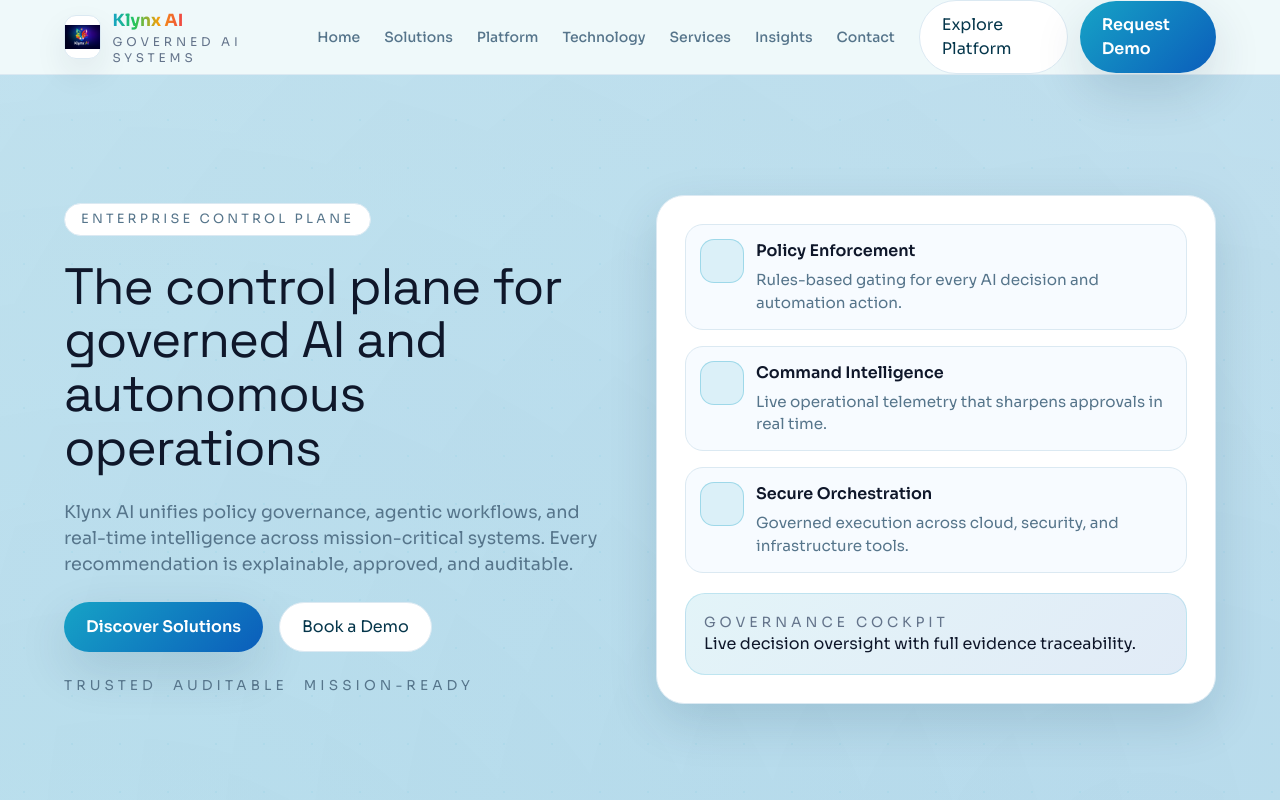
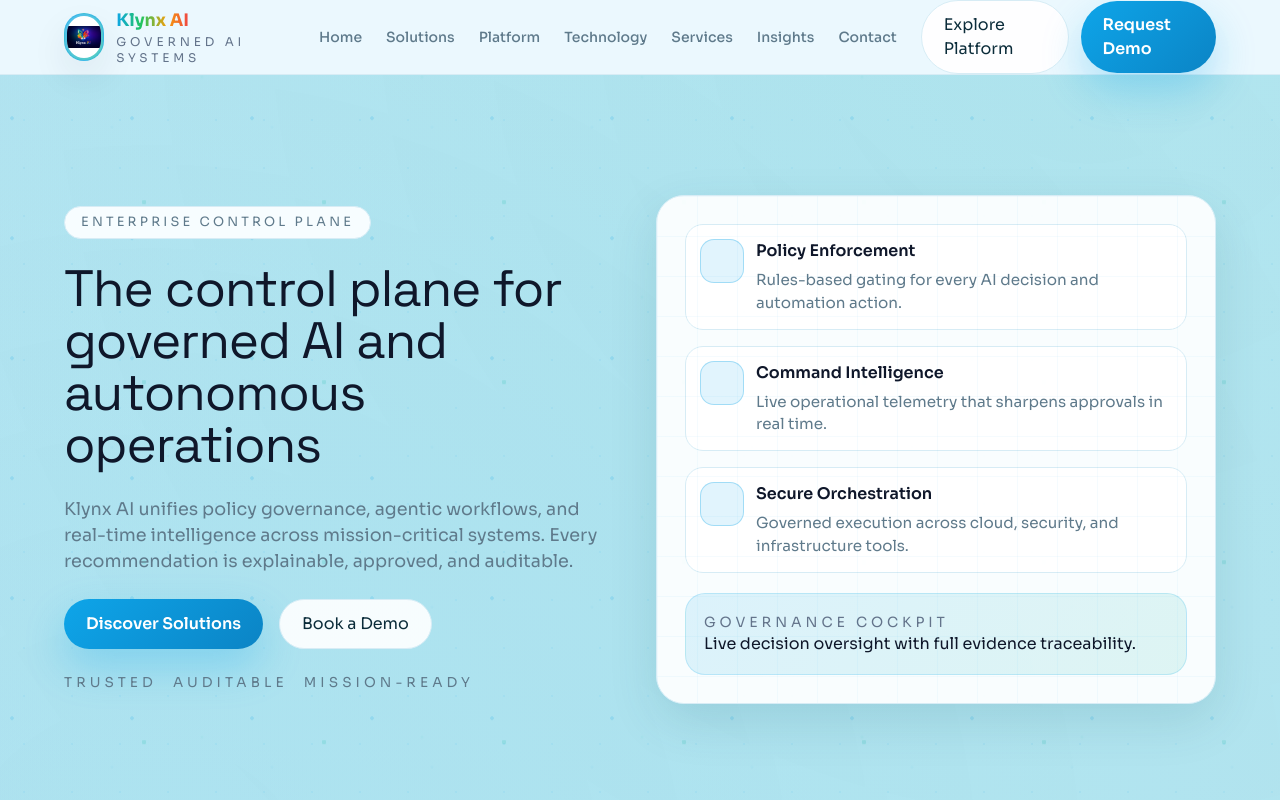
Before and after one commit to pipelineservices/klynxai-assistant, a Next.js app in the folder klynxai_site/: page / in a window 1280 px wide. Shown: the top 800 px of the page. Built offline with nearby package versions, Linux system fonts and the light colour scheme.

Commit message:
Refresh marketing visuals with motion background

```diff
--- a/klynxai_site/app/globals.css
+++ b/klynxai_site/app/globals.css
@@ -4,23 +4,23 @@
 
 :root {
   color-scheme: light dark;
-  --klynx-bg: #f3fbfb;
-  --klynx-surface: #ffffff;
+  --klynx-bg: #eaf8fb;
+  --klynx-surface: #f7fdff;
   --klynx-card: #ffffff;
-  --klynx-text: #05364b;
-  --klynx-muted: #56758b;
-  --klynx-border: #dbe9f2;
-  --klynx-accent: #16a3c6;
-  --klynx-accent-strong: #0b5dbb;
-  --klynx-accent-warm: #1bb3cf;
-  --klynx-accent-soft: rgba(22, 163, 198, 0.12);
-  --klynx-shadow: 0 18px 50px rgba(4, 47, 75, 0.14);
-  --klynx-soft-shadow: 0 14px 32px rgba(9, 32, 66, 0.08);
-  --klynx-grad: radial-gradient(circle at 10% 12%, rgba(22, 163, 198, 0.22), transparent 55%),
-    radial-gradient(circle at 90% 10%, rgba(11, 93, 187, 0.2), transparent 55%),
-    radial-gradient(circle at 70% 70%, rgba(27, 179, 207, 0.14), transparent 50%);
-  --klynx-dots: radial-gradient(circle, rgba(22, 163, 198, 0.22) 1px, transparent 1.5px);
-  --klynx-brand: linear-gradient(90deg, #16a3c6 0%, #22c55e 30%, #f59e0b 65%, #ef4444 100%);
+  --klynx-text: #0b2c3a;
+  --klynx-muted: #5f7a8b;
+  --klynx-border: #d7ecf5;
+  --klynx-accent: #0ea5e9;
+  --klynx-accent-strong: #0b84c5;
+  --klynx-accent-warm: #14b8a6;
+  --klynx-accent-soft: rgba(14, 165, 233, 0.12);
+  --klynx-shadow: 0 18px 50px rgba(10, 70, 94, 0.12);
+  --klynx-soft-shadow: 0 16px 36px rgba(9, 32, 66, 0.08);
+  --klynx-grad: radial-gradient(circle at 12% 10%, rgba(14, 165, 233, 0.22), transparent 60%),
+    radial-gradient(circle at 85% 0%, rgba(20, 184, 166, 0.18), transparent 55%),
+    radial-gradient(circle at 70% 70%, rgba(56, 189, 248, 0.16), transparent 50%);
+  --klynx-dots: radial-gradient(circle, rgba(14, 165, 233, 0.25) 1px, transparent 1.5px);
+  --klynx-brand: linear-gradient(90deg, #0ea5e9 0%, #22c55e 35%, #f59e0b 70%, #ef4444 100%);
 }
 
 @media (prefers-color-scheme: dark) {
@@ -101,6 +101,32 @@
     opacity: 0.35;
   }
 
+  .motion-grid {
+    position: absolute;
+    inset: 0;
+    pointer-events: none;
+    z-index: 0;
+    background-image:
+      radial-gradient(circle at 12px 12px, rgba(14, 165, 233, 0.35) 1.5px, transparent 2px),
+      radial-gradient(circle at 80% 20%, rgba(20, 184, 166, 0.35) 2px, transparent 2.5px),
+      linear-gradient(120deg, rgba(14, 165, 233, 0.06), rgba(20, 184, 166, 0.06));
+    background-size: 120px 120px, 180px 180px, 100% 100%;
+    opacity: 0.5;
+    animation: drift-grid 24s linear infinite;
+  }
+
+  .motion-grid::after {
+    content: "";
+    position: absolute;
+    inset: -10%;
+    background-image:
+      radial-gradient(circle, rgba(14, 165, 233, 0.18) 1px, transparent 2px),
+      radial-gradient(circle, rgba(20, 184, 166, 0.2) 1px, transparent 2px);
+    background-size: 160px 160px, 220px 220px;
+    opacity: 0.4;
+    animation: drift-grid-rev 36s linear infinite;
+  }
+
   .container {
     width: 100%;
     max-width: 1200px;
@@ -113,23 +139,34 @@
     top: 0;
     z-index: 50;
     backdrop-filter: blur(18px);
-    background: rgba(244, 251, 251, 0.92);
+    background: rgba(240, 250, 255, 0.92);
     border-bottom: 1px solid var(--klynx-border);
   }
 
   .logo-frame {
-    width: 44px;
-    height: 44px;
-    border-radius: 12px;
-    background: var(--klynx-card);
-    border: 1px solid var(--klynx-border);
+    width: 48px;
+    height: 48px;
+    border-radius: 999px;
+    padding: 2px;
+    background: linear-gradient(135deg, rgba(14, 165, 233, 0.7), rgba(20, 184, 166, 0.7));
+    border: 1px solid rgba(14, 165, 233, 0.35);
     display: grid;
     place-items: center;
     box-shadow: var(--klynx-soft-shadow);
   }
 
+  .logo-core {
+    width: 100%;
+    height: 100%;
+    border-radius: 999px;
+    background: #ffffff;
+    display: grid;
+    place-items: center;
+    overflow: hidden;
+  }
+
   .brand-name {
-    font-size: 1.05rem;
+    font-size: 1.08rem;
     font-weight: 700;
   }
 
@@ -142,10 +179,28 @@
   .nav-link {
     color: var(--klynx-muted);
     transition: color 0.2s ease;
+    position: relative;
   }
 
   .nav-link:hover {
     color: var(--klynx-accent-strong);
+  }
+
+  .nav-link::after {
+    content: "";
+    position: absolute;
+    left: 0;
+    bottom: -8px;
+    width: 100%;
+    height: 2px;
+    background: linear-gradient(90deg, rgba(14, 165, 233, 0.8), rgba(20, 184, 166, 0.8));
+    transform: scaleX(0);
+    transform-origin: left;
+    transition: transform 0.2s ease;
+  }
+
+  .nav-link:hover::after {
+    transform: scaleX(1);
   }
 
   .nav-item {
@@ -235,13 +290,13 @@
     font-weight: 600;
     background: linear-gradient(135deg, var(--klynx-accent), var(--klynx-accent-strong));
     color: #ffffff;
-    box-shadow: var(--klynx-shadow);
+    box-shadow: 0 18px 40px rgba(14, 165, 233, 0.28);
     transition: transform 0.2s ease, box-shadow 0.2s ease;
   }
 
   .btn-primary:hover {
     transform: translateY(-1px);
-    box-shadow: 0 22px 60px rgba(17, 183, 243, 0.25);
+    box-shadow: 0 24px 60px rgba(14, 165, 233, 0.32);
   }
 
   .btn-outline {
@@ -252,7 +307,7 @@
     border-radius: 999px;
     border: 1px solid var(--klynx-border);
     color: var(--klynx-text);
-    background: var(--klynx-surface);
+    background: rgba(255, 255, 255, 0.9);
     transition: border-color 0.2s ease, color 0.2s ease;
   }
 
@@ -275,7 +330,7 @@
   .hero-title {
     font-family: var(--font-space), system-ui, sans-serif;
     font-size: clamp(2.5rem, 4vw, 3.8rem);
-    line-height: 1.05;
+    line-height: 1.02;
     letter-spacing: -0.02em;
   }
 
@@ -316,13 +371,27 @@
   }
 
   .hero-panel {
-    background: var(--klynx-card);
+    background: rgba(255, 255, 255, 0.92);
     border-radius: 28px;
     padding: 28px;
     box-shadow: var(--klynx-shadow);
     border: 1px solid var(--klynx-border);
     display: grid;
     gap: 20px;
+    position: relative;
+    overflow: hidden;
+  }
+
+  .hero-panel::before {
+    content: "";
+    position: absolute;
+    inset: 0;
+    background-image:
+      linear-gradient(to right, rgba(14, 165, 233, 0.08) 1px, transparent 1px),
+      linear-gradient(to bottom, rgba(14, 165, 233, 0.08) 1px, transparent 1px);
+    background-size: 40px 40px;
+    opacity: 0.5;
+    pointer-events: none;
   }
 
   .hero-panel-grid {
@@ -335,7 +404,7 @@
     gap: 12px;
     grid-template-columns: 44px 1fr;
     align-items: start;
-    background: #f7fbff;
+    background: rgba(255, 255, 255, 0.9);
     border: 1px solid var(--klynx-border);
     padding: 14px;
     border-radius: 18px;
@@ -355,15 +424,15 @@
     width: 44px;
     height: 44px;
     border-radius: 14px;
-    background: rgba(22, 163, 198, 0.12);
-    border: 1px solid rgba(22, 163, 198, 0.3);
+    background: rgba(14, 165, 233, 0.12);
+    border: 1px solid rgba(14, 165, 233, 0.3);
   }
 
   .hero-panel-summary {
     padding: 18px;
     border-radius: 20px;
-    background: linear-gradient(135deg, rgba(22, 163, 198, 0.12), rgba(11, 93, 187, 0.12));
-    border: 1px solid rgba(22, 163, 198, 0.18);
+    background: linear-gradient(135deg, rgba(14, 165, 233, 0.12), rgba(20, 184, 166, 0.12));
+    border: 1px solid rgba(14, 165, 233, 0.18);
   }
 
   .info-card {
@@ -420,7 +489,7 @@
     border-radius: 20px;
     padding: 24px;
     box-shadow: var(--klynx-soft-shadow);
-    transition: transform 0.2s ease, box-shadow 0.2s ease;
+    transition: transform 0.2s ease, box-shadow 0.2s ease, border-color 0.2s ease;
   }
 
   .solution-grid {
@@ -456,11 +525,12 @@
 
   .card:hover {
     transform: translateY(-4px);
+    border-color: rgba(14, 165, 233, 0.35);
     box-shadow: 0 26px 60px rgba(9, 32, 66, 0.14);
   }
 
   .section-contrast {
-    background: linear-gradient(120deg, rgba(22, 163, 198, 0.08), rgba(11, 93, 187, 0.08));
+    background: linear-gradient(120deg, rgba(14, 165, 233, 0.06), rgba(20, 184, 166, 0.08));
     border-top: 1px solid var(--klynx-border);
     border-bottom: 1px solid var(--klynx-border);
   }
@@ -516,7 +586,7 @@
   }
 
   .detail-panel {
-    background: rgba(255, 255, 255, 0.75);
+    background: rgba(255, 255, 255, 0.82);
     border: 1px solid var(--klynx-border);
     border-radius: 20px;
     padding: 20px;
@@ -553,7 +623,7 @@
   }
 
   .site-footer {
-    background: #0a5b67;
+    background: #0b3b49;
     color: #e6f4f7;
     padding: 36px 0 0;
     margin-top: 60px;
@@ -677,6 +747,30 @@
       transform: translateY(0);
     }
   }
+
+  @keyframes drift-grid {
+    0% {
+      transform: translateY(0);
+    }
+    50% {
+      transform: translateY(-24px);
+    }
+    100% {
+      transform: translateY(0);
+    }
+  }
+
+  @keyframes drift-grid-rev {
+    0% {
+      transform: translateY(0);
+    }
+    50% {
+      transform: translateY(18px);
+    }
+    100% {
+      transform: translateY(0);
+    }
+  }
 }
 
 @media (max-width: 960px) {
--- a/klynxai_site/app/page.tsx
+++ b/klynxai_site/app/page.tsx
@@ -360,11 +360,14 @@
   return (
     <div className="bg-surface text-slate-900">
       <div className="hero-glow" id="home" />
+      <div className="motion-grid" aria-hidden="true" />
       <header className="site-header">
         <div className="container flex items-center justify-between gap-6">
           <div className="flex items-center gap-3">
             <div className="logo-frame">
-              <Image src={klynxLogo} alt="Klynx AI" width={46} height={46} priority />
+              <div className="logo-core">
+                <Image src={klynxLogo} alt="Klynx AI" width={42} height={42} priority />
+              </div>
             </div>
             <div>
               <p className="brand-name">
@@ -685,7 +688,9 @@
         <div className="container footer-grid">
           <div className="footer-brand">
             <div className="footer-logo">
-              <Image src={klynxLogo} alt="Klynx AI" width={54} height={54} />
+              <div className="logo-core">
+                <Image src={klynxLogo} alt="Klynx AI" width={48} height={48} />
+              </div>
             </div>
             <p className="footer-title">
               <span className="brand-gradient">Klynx AI</span>
```
